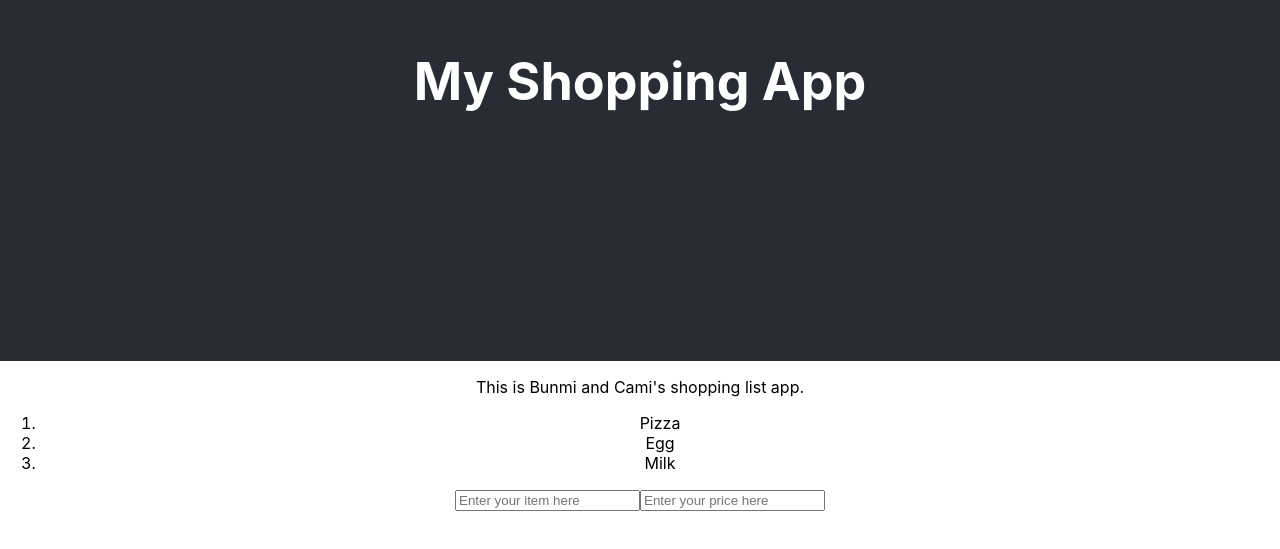
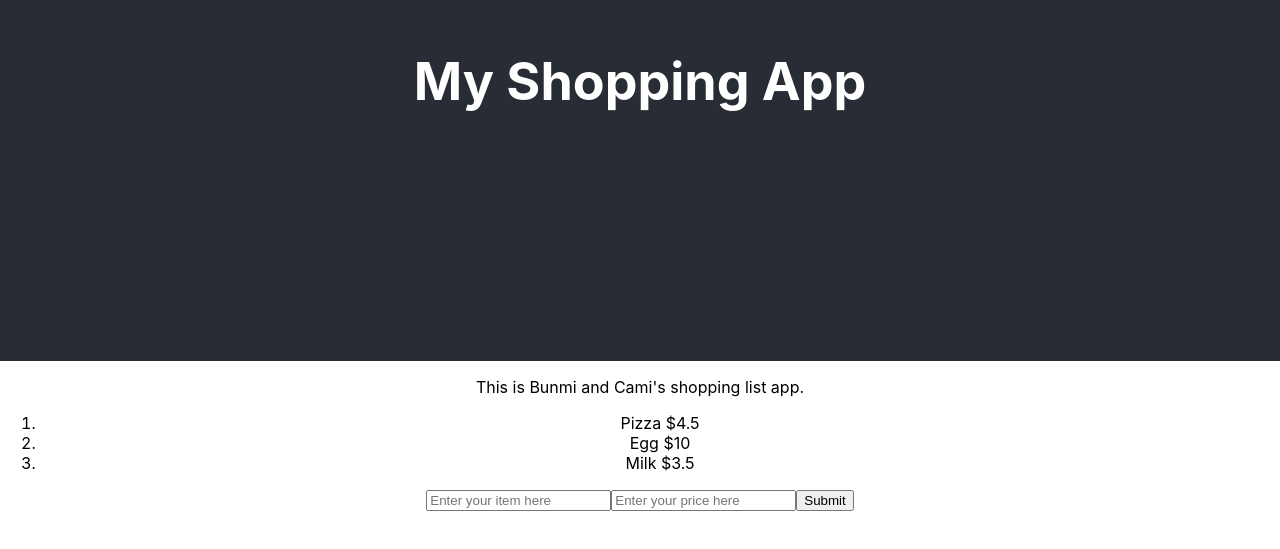
Before and after one commit to camimgh/shoppinglist-app, a React (Create React App) app: page / in a window 1280 px wide. Shown: the part 199-748 px from the top of the page. Built offline with nearby package versions, Linux system fonts and the light colour scheme.

Commit message:
Concatenated ShoppingItems to list.

```diff
--- a/src/App.tsx
+++ b/src/App.tsx
@@ -1,15 +1,34 @@
 import React from 'react';
-import logo from './logo.svg';
 import './App.css';
 
+class ShoppingItem {
+  public name = "";
+  public price = 0.0;
+}
+
 interface AppState {
-  items: Array<string>
+  items: Array<ShoppingItem>
 }
 class App extends React.Component<{}, AppState> {
   constructor(props: any) {
     super(props); //why does it not accept super(props, state)??
+
+    const pizza: ShoppingItem = {
+      name: "Pizza",
+      price: 4.5
+    }
+
+    const egg: ShoppingItem = {
+      name: "Egg",
+      price: 10
+    }
+
+    const milk: ShoppingItem = {
+      name: "Milk",
+      price: 3.5
+    }
     this.state = {
-      items: ["Pizza", "Egg", "Milk"]
+      items: [pizza, egg, milk]
     }
   }
   public render() {
@@ -21,12 +40,13 @@ class App extends React.Component<{}, AppState> {
         <p>This is Bunmi and Cami's shopping list app.</p>
         <ol>
           {this.state.items.map(item => (
-            <li key={item}>{item}</li>
+            <li key={item.name}>{item.name} ${item.price}</li>
           ))}
         </ol>
         <form onSubmit={this.submitForm}>
           <input type="text" placeholder="Enter your item here" onChange={this.changeInputName} />
-          <input type="number" placeholder="Enter your price here" onChange={this.changeInputPrice} />
+          <input type="text" placeholder="Enter your price here" onChange={this.changeInputPrice} />
+          <input type="submit" value="Submit"/>
         </form>
       </div>
     );
@@ -38,28 +58,17 @@ class App extends React.Component<{}, AppState> {
     this.inputName = event.target.value;
   }
 
+  private changeInputPrice = (event: React.ChangeEvent<HTMLInputElement>) => {
+    this.inputPrice = event.target.value;
+  }
+
   private submitForm = (event: React.FormEvent<HTMLFormElement>) => {
     event.preventDefault();
     alert("item name: " + this.inputName + "\nitem price: " + this.inputPrice);
+    const newItem: ShoppingItem = { name: this.inputName, price: parseFloat(this.inputPrice) }
+    this.setState({
+      items: this.state.items.concat(newItem)
+    });
   }
 }
-class ShoppingItem {
-  public name = "";
-  public price = 0.0;
-}
-
-const pizza: ShoppingItem = {
-  name: "Pizza",
-  price: 4.5
-}
-
-const egg: ShoppingItem = {
-  name: "Egg",
-  price: 10
-}
-
-const milk: ShoppingItem = {
-  name: "Milk",
-  price: 3.5
-}
 export default App;
```
